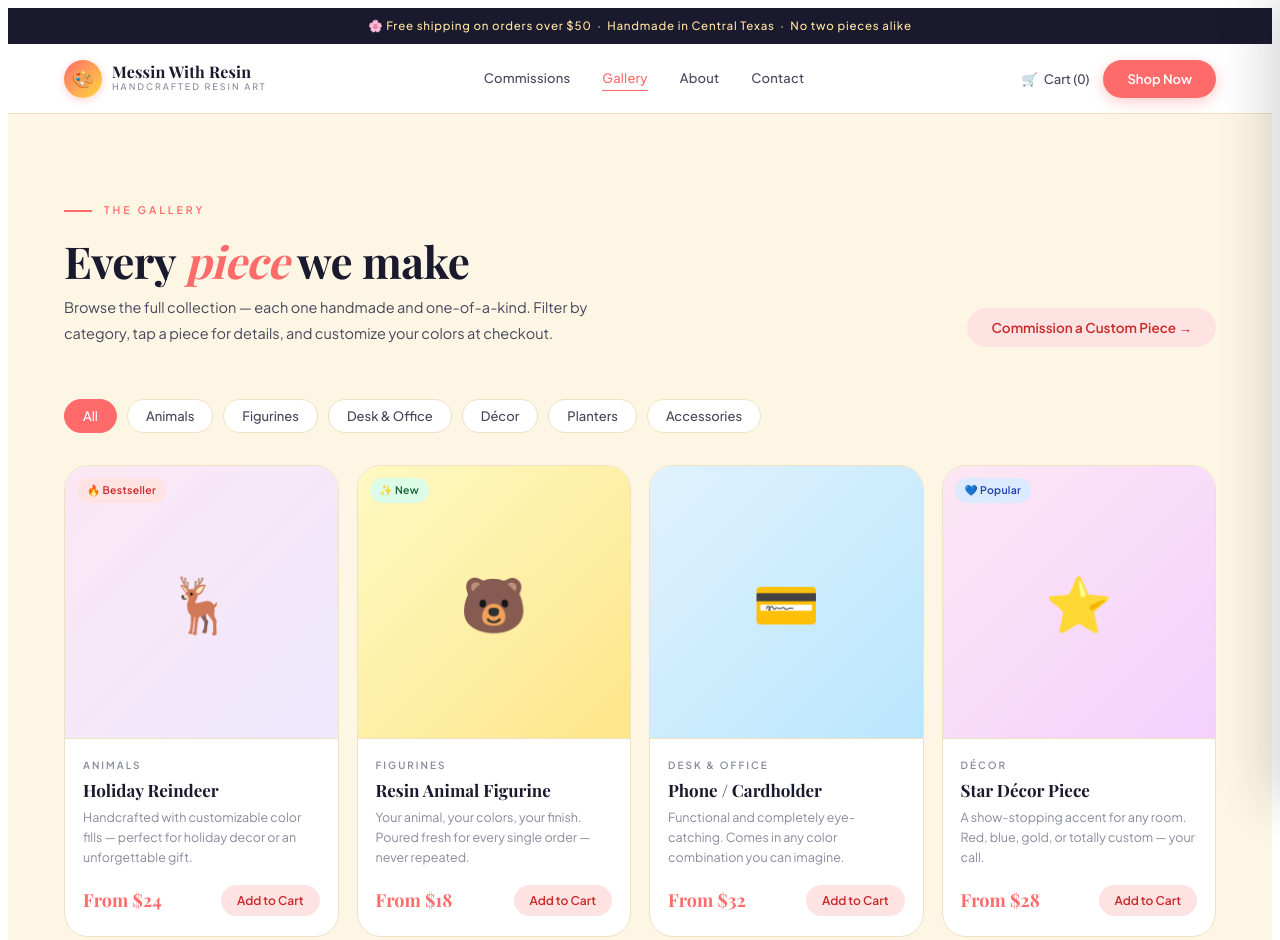
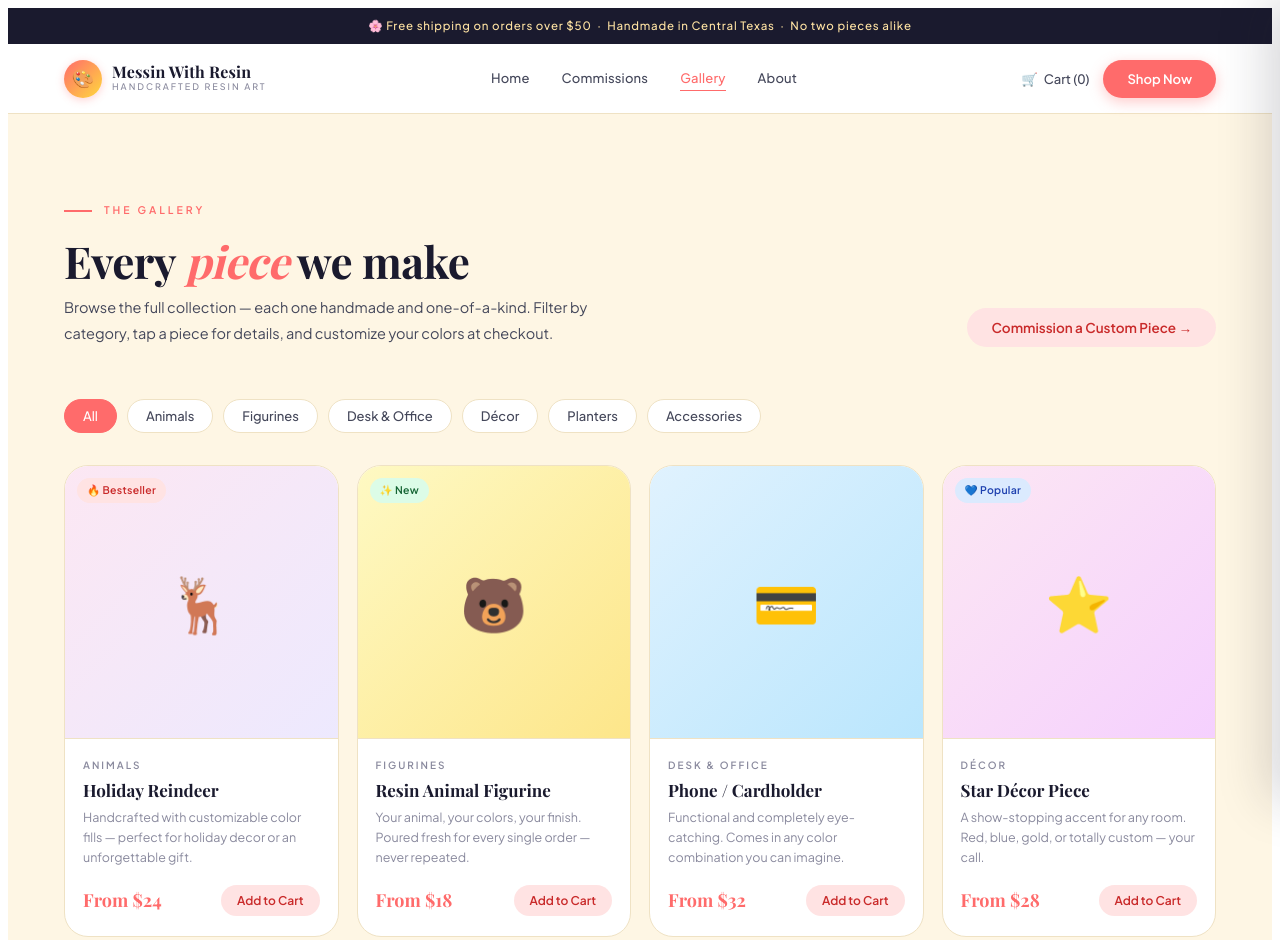
Before and after one commit to donaldsjares/messin-with-resin, a website: page gallery.html in a window 1280 px wide. Shown: the top 940 px of the page. Drawn offline with nearby package versions, Linux system fonts and the light colour scheme; no server answers; a web font is replaced by a local one.

Commit message:
Nav: add Home link, remove Contact

```diff
--- a/gallery.html
+++ b/gallery.html
@@ -37,10 +37,10 @@
       </div>
     </a>
     <div class="mr-nav-links" id="mr-nav-links">
+      <a href="/">Home</a>
       <a href="/#commissions">Commissions</a>
       <a href="/gallery" class="is-active">Gallery</a>
       <a href="/#about">About</a>
-      <a href="/#contact">Contact</a>
     </div>
     <div class="mr-nav-right">
       <button class="mr-cart" id="mr-cart-toggle" aria-label="Open cart">🛒 <span>Cart (<span class="mr-cart-count" data-cart-count>0</span>)</span></button>
```
Also changed, not shown: index.html (+1 -1 lines), terms.html (+1 -1 lines).
